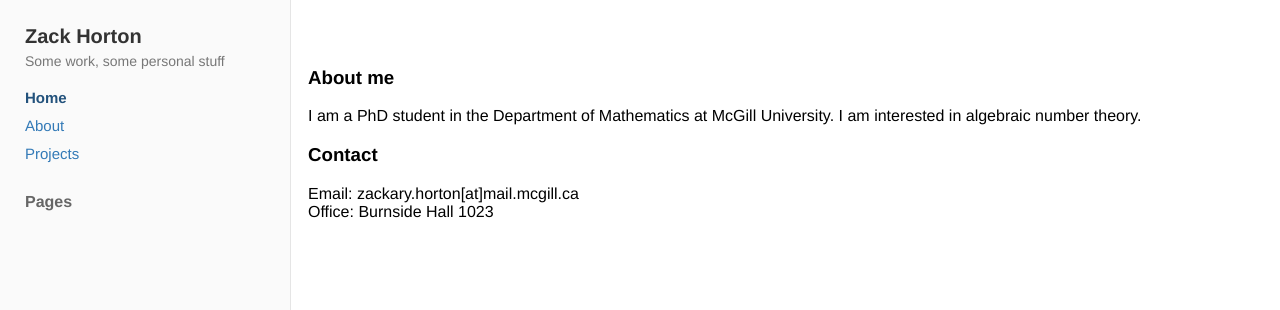
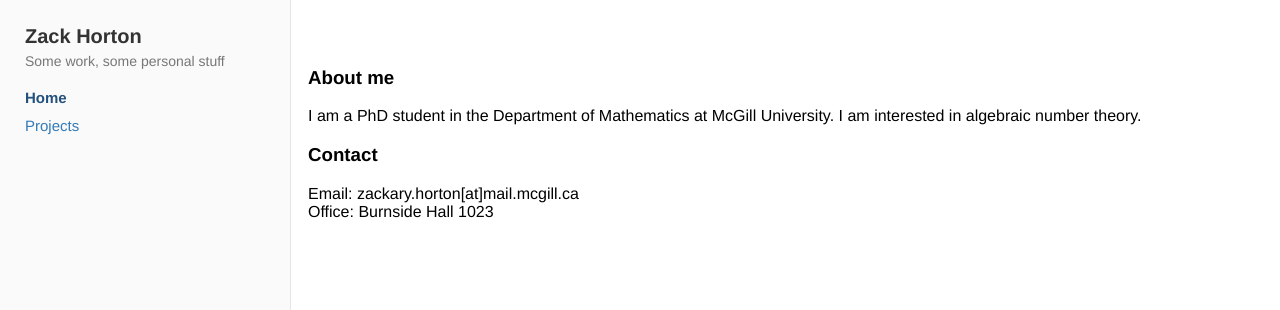
Before and after one commit to zackaryhorton/zackaryhorton.github.io, a Jekyll site: the page built from README.md, in a window 1280 px wide. Shown: the top 310 px of the page. Built offline with Jekyll 4.4.1, drawn with Linux system fonts in a browser that asks for light colours; our own code applies the rules of GitHub Pages for plain Markdown files.

Commit message:
Update default.html

```diff
--- a/_layouts/default.html
+++ b/_layouts/default.html
@@ -97,22 +97,7 @@
 
       <ul>
         <li><a href="/" class="{% if page.url == '/' %}active{% endif %}">Home</a></li>
-        <li><a href="/about" class="{% if page.url == '/about' %}active{% endif %}">About</a></li>
         <li><a href="/projects" class="{% if page.url == '/projects' %}active{% endif %}">Projects</a></li>
-      </ul>
-
-      <!-- Optional auto-generated pages -->
-      <h3 style="font-size:16px; margin-top:30px; color:#666;">Pages</h3>
-      <ul>
-        {% for p in site.pages %}
-          {% if p.title and p.url != "/" %}
-            <li>
-              <a href="{{ p.url }}" class="{% if page.url == p.url %}active{% endif %}">
-                {{ p.title }}
-              </a>
-            </li>
-          {% endif %}
-        {% endfor %}
       </ul>
     </div>
 
```
